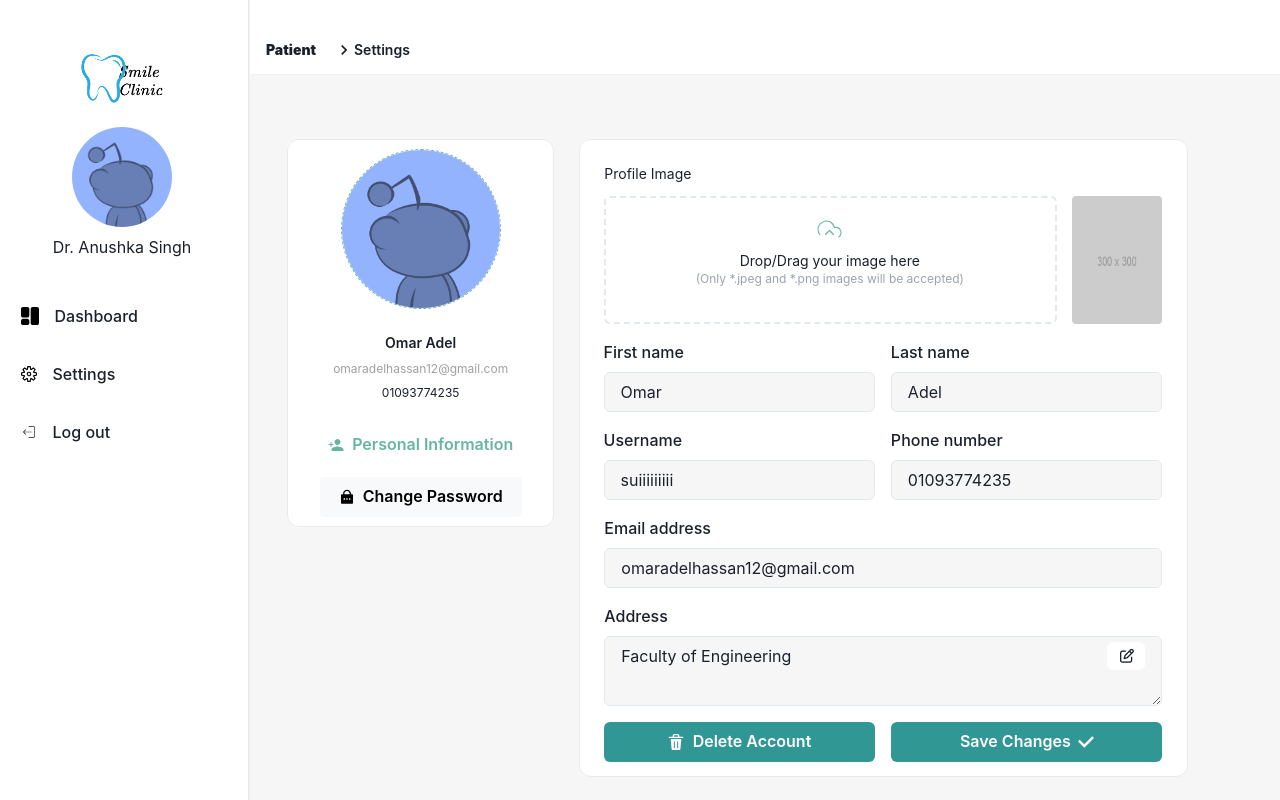
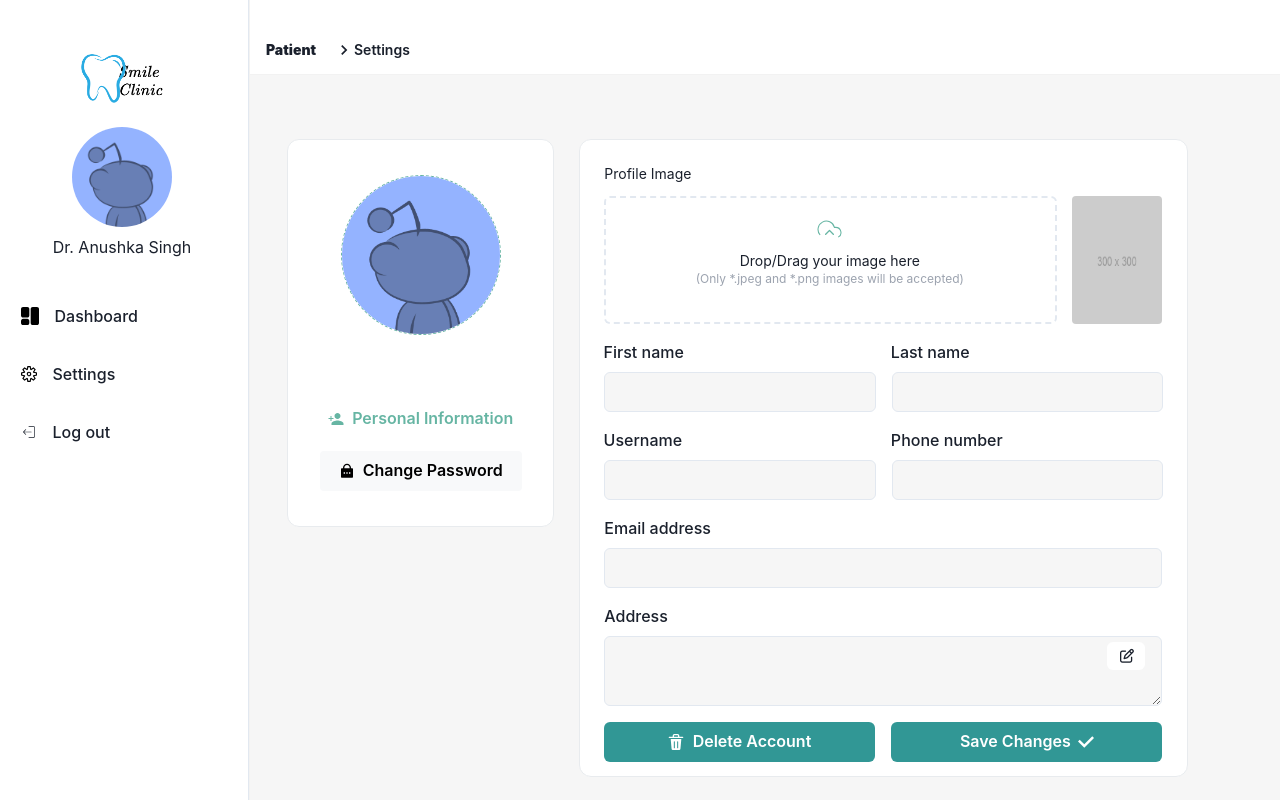
Before and after one commit to Smile-T1/smile-frontend, a React (Vite) app: page /admin/settings in a window 1280 px wide. Built offline with nearby package versions, Linux system fonts and the light colour scheme; no server answers; sample sign-in values are in the browser's storage.

Commit message:
"Updated InfoCard and ProfileCard components to accept props, added getSettings API call to fetch user data, and made minor styling changes."

```diff
--- a/src/Components/Settings/InfoCard/InfoCard.jsx
+++ b/src/Components/Settings/InfoCard/InfoCard.jsx
@@ -14,11 +14,11 @@ import {
 } from '@chakra-ui/react';
 import { DeleteIcon, CheckIcon } from '@chakra-ui/icons'
 
-function InfoCard() {
-    const [address, setAddress] = useState("Faculty of Engineering");
+function InfoCard({ firstName, lastName, username, mobile, email, address, profilePic }) {
+    const [addressvalue, setAddressValue] = useState(address);
     const [isAddressEditable, setIsAddressEditable] = useState(false);
     const [isChangesMade, setIsChangesMade] = useState(false);
-    const [uploadedImage, setUploadedImage] = useState(null);
+    const [uploadedImage, setUploadedImage] = useState(profilePic);
 
     const handleAddressEdit = () => {
         setIsAddressEditable(!isAddressEditable);
@@ -66,38 +66,34 @@ function InfoCard() {
                             </span>
                         </div>
                         <div className='uploadprofilepicsectionright'>
-                            {uploadedImage ? (
-                                <img src={uploadedImage} style={{ height: '8rem', width: '100%', borderRadius: '0.25rem' }} />
-                            ) : (
-                                <img src={InitialPic} style={{ height: '8rem', width: '100%', borderRadius: '0.25rem' }} />
-                            )}
+                            <img src={uploadedImage ? uploadedImage : InitialPic} style={{ height: '8rem', width: '100%', borderRadius: '0.25rem' }} />
                         </div>
                     </div>
                 </div>
                 <div class="form-group-settings">
                     <FormControl>
                         <FormLabel>First name</FormLabel>
-                        <Input value={"Omar"} isReadOnly style={{ background: '#f6f6f6' }} />
+                        <Input value={firstName} isReadOnly style={{ background: '#f6f6f6' }} />
                     </FormControl>
                     <FormControl>
                         <FormLabel>Last name</FormLabel>
-                        <Input value={"Adel"} isReadOnly style={{ background: '#f6f6f6' }} />
+                        <Input value={lastName} isReadOnly style={{ background: '#f6f6f6' }} />
                     </FormControl>
                 </div>
                 <div class="form-group-settings">
                     <FormControl>
                         <FormLabel>Username</FormLabel>
-                        <Input value={"suiiiiiiiii"} isReadOnly style={{ background: '#f6f6f6' }} />
+                        <Input value={username} isReadOnly style={{ background: '#f6f6f6' }} />
                     </FormControl>
                     <FormControl>
                         <FormLabel>Phone number</FormLabel>
-                        <Input value={"01093774235"} isReadOnly style={{ background: '#f6f6f6' }} />
+                        <Input value={mobile} isReadOnly style={{ background: '#f6f6f6' }} />
                     </FormControl>
                 </div>
                 <div class="form-group-settings">
                     <FormControl>
                         <FormLabel>Email address</FormLabel>
-                        <Input value={"omaradelhassan12@gmail.com"} isReadOnly style={{ background: '#f6f6f6' }} />
+                        <Input value={email} isReadOnly style={{ background: '#f6f6f6' }} />
                     </FormControl>
                 </div>
                 <div className='row-modal-info' style={{ width: '100%' }}>
@@ -107,7 +103,7 @@ function InfoCard() {
                             <Textarea
                                 value={address}
                                 isReadOnly={!isAddressEditable}
-                                onChange={(e) => setAddress(e.target.value)}
+                                onChange={(e) => setAddressValue(e.target.value)}
                                 style={{ background: '#f6f6f6', minHeight: '70px' }} />
                             <InputRightElement width='4.5rem'>
                                 <Button h='1.75rem' size='sm' onClick={handleAddressEdit} background='white'>
--- a/src/Components/Settings/ProfileCard/ProfileCard.jsx
+++ b/src/Components/Settings/ProfileCard/ProfileCard.jsx
@@ -1,11 +1,11 @@
-import React, {useState} from 'react';
+import React, { useState } from 'react';
 import "./ProfileCard.css";
-import profilepic from '../../../assets/avatar_default_6.png';
+import profilepicture from '../../../assets/avatar_default_6.png';
 import { Button } from '@chakra-ui/react';
 import { IoMdPersonAdd } from "react-icons/io";
 import { RiLockPasswordFill } from "react-icons/ri";
 
-function ProfileCard({ onCardSelect }) {
+function ProfileCard({ onCardSelect, firstName, lastName, email, mobile, profilePic }) {
     const [selectedButton, setSelectedButton] = useState('Info');
 
     const handleButtonClick = (buttonName) => {
@@ -15,22 +15,22 @@ function ProfileCard({ onCardSelect }) {
 
     return (
         <div className='ProfileCardConatainer'>
-            <img src={profilepic} className="ProfilePicContainer" />
+            <img src={profilePic ? profilePic : profilepicture} className="ProfilePicContainer" />
             <div className='ProfileCardInfo'>
                 <h2 style={{
                     fontWeight: '600',
                     fontSize: '0.875rem',
                     lineHeight: '1.25rem'
-                }}>Omar Adel</h2>
+                }}>{firstName} {lastName}</h2>
                 <span style={{
                     color: 'rgb(160 160 160)',
                     fontSize: '0.75rem',
                     lineHeight: '1rem'
-                }}>omaradelhassan12@gmail.com</span>
+                }}>{email}</span>
                 <span style={{
                     fontSize: '0.75rem',
                     lineHeight: '1rem'
-                }}>01093774235</span>
+                }}>{mobile}</span>
             </div>
             <div className='ProfileCardButtons'>
                 <Button
--- a/src/Components/Table_Data/Table_Data.jsx
+++ b/src/Components/Table_Data/Table_Data.jsx
@@ -99,7 +99,7 @@ function Table_Data() {
               {visibleAppointments.map((appointment, index) => (
                 <Tr key={appointment._id}>
                   <Td>{startIndex + index + 1}</Td>
-                  <Td>{appointment.doctor}</Td>
+                  <Td>{appointment.doctor.user.username}</Td>
                   <Td>{appointment.date}</Td>
                   <Td>{appointment.time}</Td>
                   <Td>{appointment.Type}</Td>
--- a/src/Pages/Patient/Appointment/Appointment.css
+++ b/src/Pages/Patient/Appointment/Appointment.css
@@ -15,7 +15,7 @@
     align-self: center;
     box-sizing: border-box;
     border-radius: 15px;
-    padding: 40px 0 40px 0;
+    padding: 40px 0 40px 30px;
 }
 
 .Appointment_Patient_Page-container{
--- a/src/Pages/Patient/PatientPortalEndPoints.js
+++ b/src/Pages/Patient/PatientPortalEndPoints.js
@@ -53,3 +53,39 @@ export async function getAllApointments() {
         throw error;
     }
 }
+
+export async function getSettings() {
+    try {
+        const response = await axios.get(`${serverHost}/api/patient/settings`, {
+            headers: {
+                'Authorization': `Bearer ${localStorage.getItem('token')}`
+            }
+        });
+        return response.data;
+    } catch (error) {
+        console.error("Error:", error.message);
+        throw error;
+    }
+}
+
+export async function DeleteAppointmnetPatientByID(id) {
+    try {
+        const response = await axios.delete(`${serverHost}/api/patient/appointment/${id}`, {
+            headers: {
+                'Authorization': `Bearer ${localStorage.getItem('token')}`
+            }
+        });
+        if (response.status === 200) {
+            return { message: "Appointment deleted successfully", status: "success" };
+        }
+    } catch (error) {
+        if (error.response && error.response.status === 404) {
+            return { message: "Appointment not found", status: "error" };
+        } else if (error.response && error.response.status === 500) {
+            return { message: "Failed to delete appointment", status: "error" };
+        }
+        else {
+            console.error("Error:", error.message);
+        }
+    }
+}
--- a/src/Pages/Settings/Settings.jsx
+++ b/src/Pages/Settings/Settings.jsx
@@ -1,20 +1,36 @@
 import React, { useState, useEffect } from 'react';
-import {useNavigate} from 'react-router-dom';
+import { useNavigate } from 'react-router-dom';
 import "./Settings.css";
 import Header_Pages from '../../Components/Header_Pages/Header_Pages';
 import ProfileCard from '../../Components/Settings/ProfileCard/ProfileCard';
 import InfoCard from '../../Components/Settings/InfoCard/InfoCard';
 import PasswordCard from '../../Components/Settings/PasswordCard/PasswordCard';
+import { getSettings } from "../../Pages/Patient/PatientPortalEndPoints";
 
 function Settings() {
   const [selectedCard, setSelectedCard] = useState('Info');
+  const [userData, setUserData] = useState([]);
   const navigate = useNavigate();
+
   useEffect(() => {
     const token = localStorage.getItem('token');
-    if (token === undefined || token === null) {
+    if (!token) {
       navigate('/login');
+      return;
     }
-  }, []);
+
+    async function fetchData() {
+      try {
+        const response = await getSettings();
+        setUserData(response);
+        console.log(response);
+      } catch (error) {
+        console.error("Error fetching settings:", error);
+      }
+    }
+
+    fetchData();
+  }, [navigate]);
 
   const handleCardSelection = (card) => {
     setSelectedCard(card);
@@ -22,14 +38,30 @@ function Settings() {
 
   return (
     <div className='Dashboard-patient-portal'>
-      <Header_Pages type='Patient' header='Settings'/>
+      <Header_Pages type='Patient' header='Settings' />
       <div className='settings-main-container-page'>
-        <ProfileCard onCardSelect={handleCardSelection} />
-        {selectedCard === "Info" && <InfoCard />}
+        <ProfileCard
+          onCardSelect={handleCardSelection}
+          firstName={userData?.patient?.user?.firstName}
+          lastName={userData?.patient?.user?.lastName}
+          email={userData?.patient?.user?.email}
+          mobile={userData?.patient?.user?.mobile[0]}
+          profilePic={userData?.patient?.user?.profilePic}
+        />
+        {selectedCard === "Info" &&
+          <InfoCard
+            firstName={userData?.patient?.user?.firstName}
+            lastName={userData?.patient?.user?.lastName}
+            username={userData?.patient?.user?.username}
+            mobile={userData?.patient?.user?.mobile[0]}
+            email={userData?.patient?.user?.email}
+            address={userData?.patient?.user?.address}
+            profilePic={userData?.patient?.user?.profilePic}
+          />}
         {selectedCard === "Password" && <PasswordCard />}
       </div>
     </div>
   )
 }
 
-export default Settings
+export default Settings;
```
Also changed, not shown: src/Components/Table_Data/DeleteModal.jsx (+34 -3 lines).
